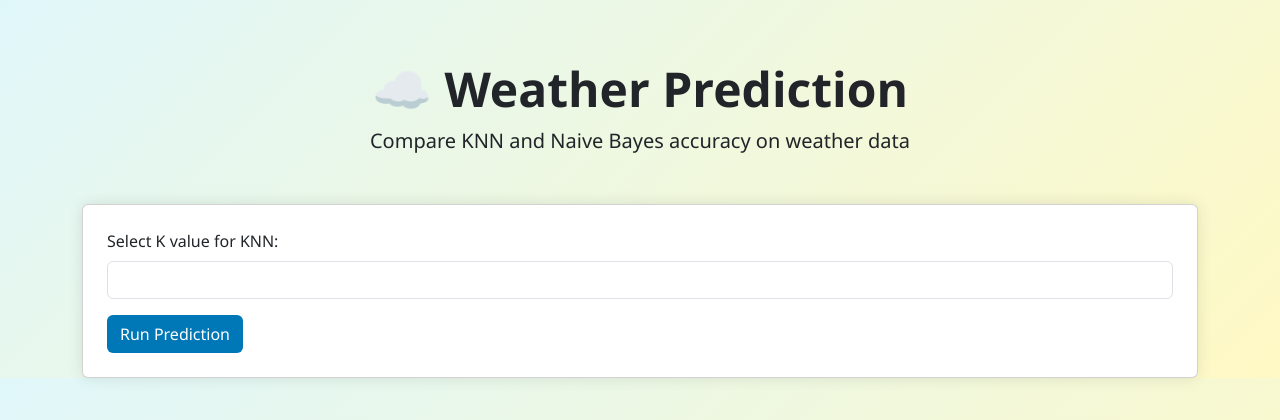
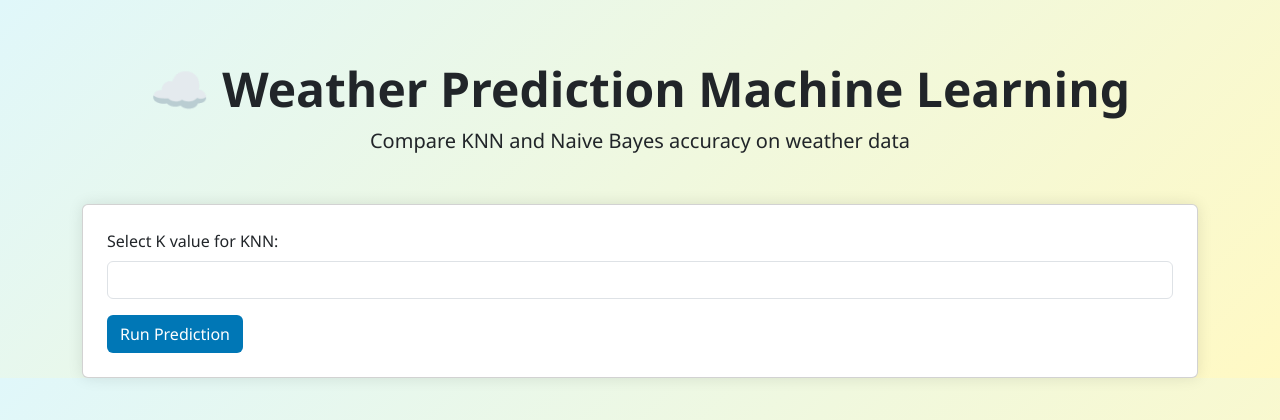
Before and after one commit to Yaseenshaik17/devops_project, a Flask app: page / in a window 1280 px wide. Shown: the top 420 px of the page. Run offline with Flask 3, Linux system fonts and the light colour scheme; parts of the project's set-up code (start-up, migrations or seed data) failed here and were passed over.

Commit message:
Update index.html

```diff
--- a/templates/index.html
+++ b/templates/index.html
@@ -36,7 +36,7 @@
 
 <div class="container">
     <div class="text-center mb-5">
-        <h1 class="display-5 fw-bold">☁️ Weather Prediction</h1>
+        <h1 class="display-5 fw-bold">☁️ Weather Prediction Machine Learning</h1>
         <p class="lead">Compare KNN and Naive Bayes accuracy on weather data</p>
     </div>
 
```
